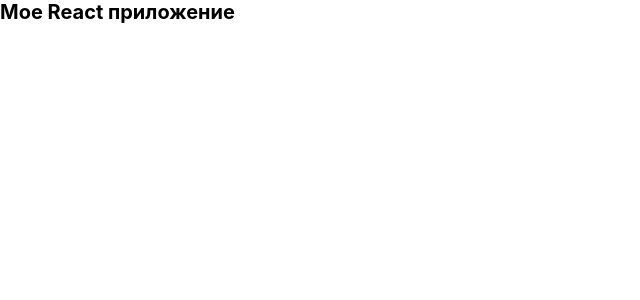
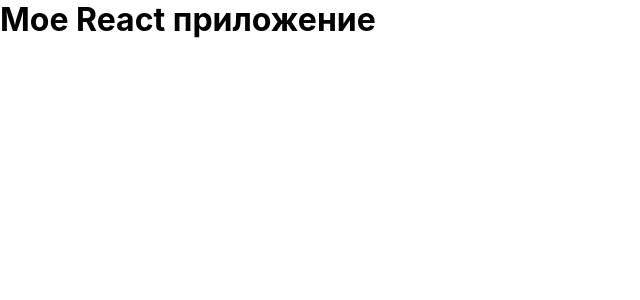
Before and after one commit to Leccon1/Creative-Landing, a React (Vite) app: page / in a window 1280 px wide. Shown: the top 300 px of the page, without its empty margins (0-640 px from the left). Built offline with nearby package versions, Linux system fonts and the light colour scheme.

Commit message:
style: add base font size

```diff
--- a/src/style/base/_base.scss
+++ b/src/style/base/_base.scss
@@ -15,5 +15,6 @@
   background-color: var(--secondary-color);
 
   font-family: $font-family-base;
+  font-size: rem(16);
   font-weight: $font-weight-normal;
 }
```
